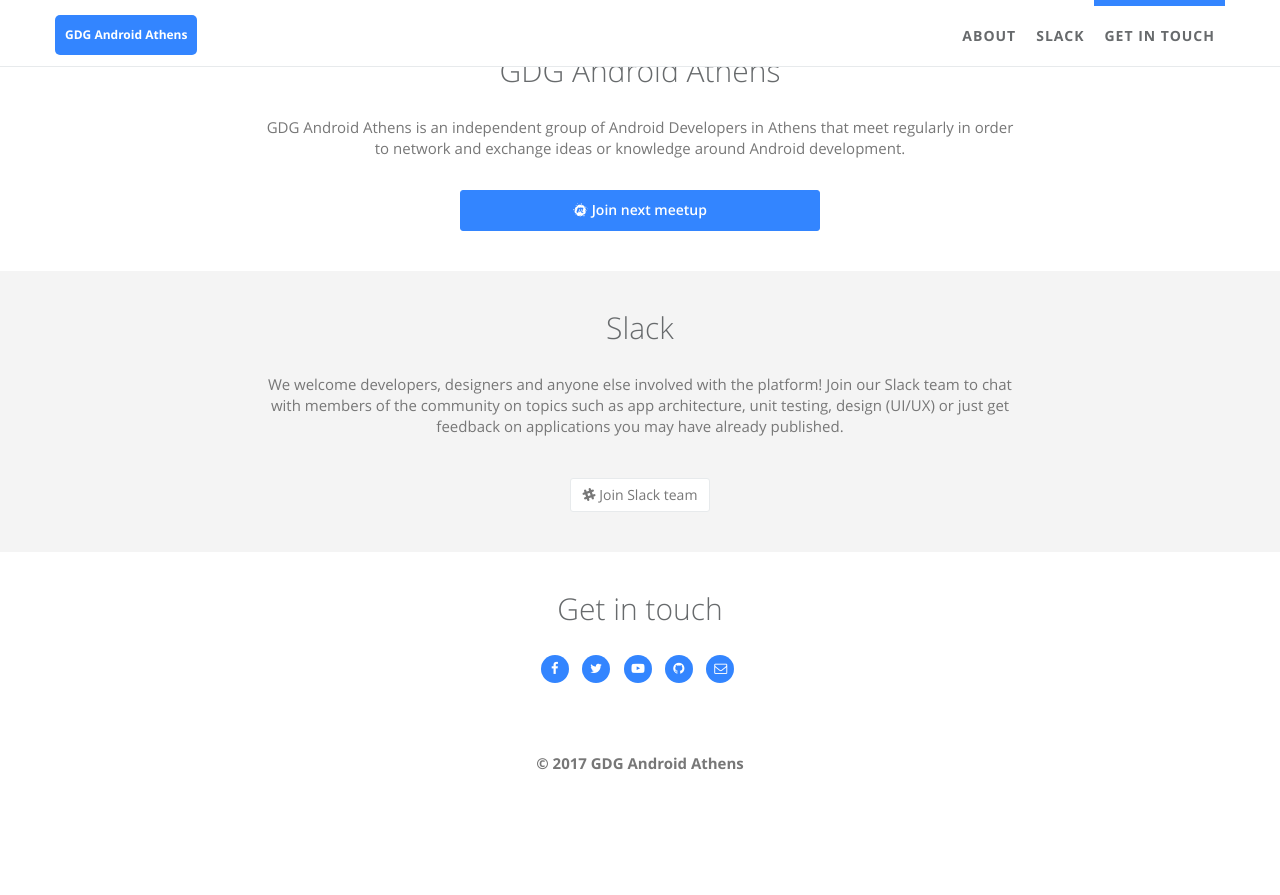
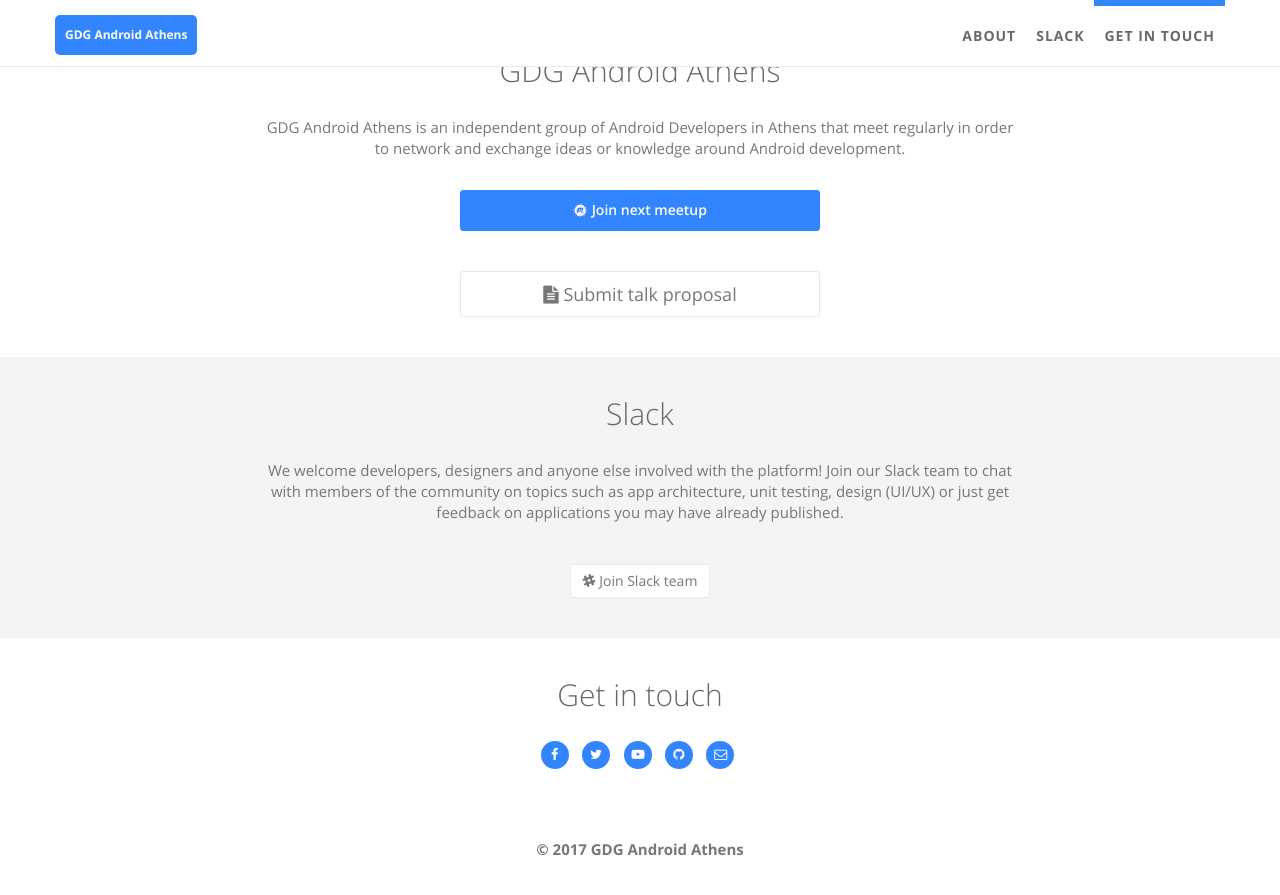
Before and after one commit to androiddevs-gr/androiddevs-gr.github.io, a Jekyll site: the page built from index.html, in a window 1280 px wide and 900 px high, scrolled down 567 px. Shown: the top 895 px of the window. Built offline with Jekyll 4.4.1, drawn with Linux system fonts in a browser that asks for light colours; before the commit the page ends 1381 px from its top, so only the background shows below that.

Commit message:
Update about.html

```diff
--- a/_includes/sections/about.html
+++ b/_includes/sections/about.html
@@ -24,10 +24,15 @@
         </div>
     </div>
     <div class="row">
-        <div class="col-md-4 col-md-offset-4 wow zoomIn m-b-lg">
-            <p>
-                <a class="btn btn-primary btn-lg btn-block" href="https://www.meetup.com/{{ site.author.meetup_username }}" target="blank"><span class="fa fa-meetup"></span> Join next meetup</a>
-            </p>
-        </div>
+    <div class="col-md-4 col-md-offset-4 wow zoomIn m-b-lg" style="visibility: visible; animation-name: zoomIn;">
+        <p>
+            <a class="btn btn-primary btn-lg btn-block" href="https://www.meetup.com/{{ site.author.meetup_username }}" target="blank"><span class="fa fa-meetup"></span> Join next meetup</a>
+        </p>
+    </div>
+    <div class="col-md-4 col-md-offset-4 m-b-lg">
+        <p>
+            <a class="btn btn-default btn-lg btn-block" href="https://goo.gl/forms/fcXnC76yVBBSNDBS2" target="blank"><span class="fa fa-file-text"></span> Submit talk proposal</a>
+        </p>
     </div>
 </div>
+</div>
```
